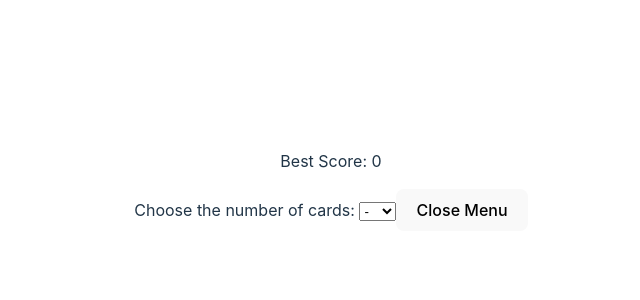
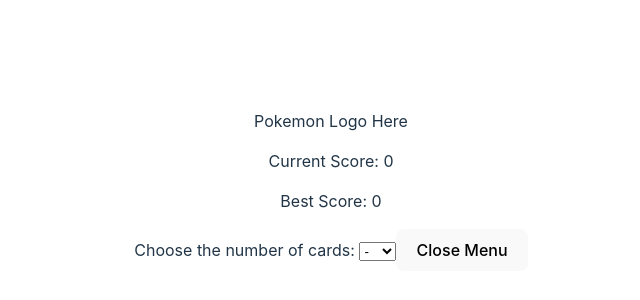
Before and after one commit to fau446/pokemon-memory-game, a React (Vite) app: page / in a window 1280 px wide. Shown: the part 218-518 px from the top of the page, without its empty margins (309-949 px from the left). Built offline with nearby package versions, Linux system fonts and the light colour scheme; no server answers.

Commit message:
Move currentScore and bestScore display to Header component

```diff
--- a/src/App.jsx
+++ b/src/App.jsx
@@ -1,4 +1,5 @@
 import { useState, useEffect } from "react";
+import Header from "./components/Header";
 import Menu from "./components/Menu";
 import Game from "./components/Game";
 import "./App.css";
@@ -72,6 +73,7 @@
 
   return (
     <div>
+      <Header currentScore={currentScore} bestScore={bestScore} />
       {renderMenu && (
         <Menu
           changeNumOfCards={changeNumOfCards}
--- a/src/components/Game.jsx
+++ b/src/components/Game.jsx
@@ -61,7 +61,6 @@
 
   return (
     <div>
-      <p>Current Score: {currentScore}</p>
       {pokemonList.map((item) => (
         <Card
           key={item.key}
--- /dev/null
+++ b/src/components/Header.jsx
@@ -0,0 +1,13 @@
+function Header({ currentScore, bestScore }) {
+  return (
+    <div>
+      <p>Pokemon Logo Here</p>
+      <div>
+        <p>Current Score: {currentScore}</p>
+        <p>Best Score: {bestScore}</p>
+      </div>
+    </div>
+  );
+}
+
+export default Header;
--- a/src/components/Menu.jsx
+++ b/src/components/Menu.jsx
@@ -1,11 +1,10 @@
-function Menu({ changeNumOfCards, closeMenu, bestScore }) {
+function Menu({ changeNumOfCards, closeMenu }) {
   function handleNumOfCardsChange(e) {
     changeNumOfCards(e.target.value);
   }
 
   return (
     <div>
-      <p>Best Score: {bestScore}</p>
       <label htmlFor="numOfCards">Choose the number of cards: </label>
       <select
         id="numOfCards"
```
